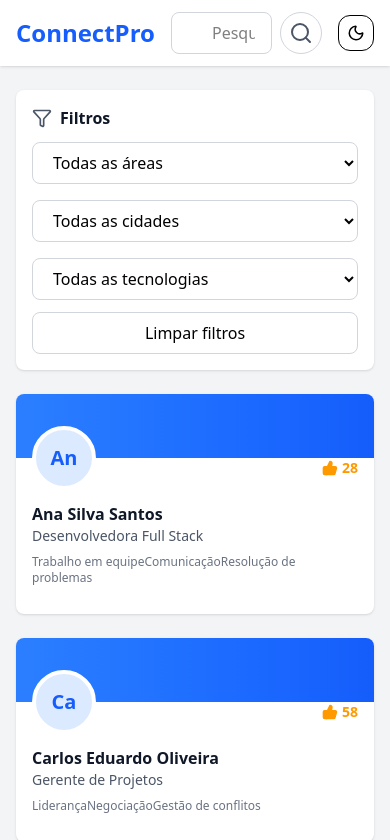
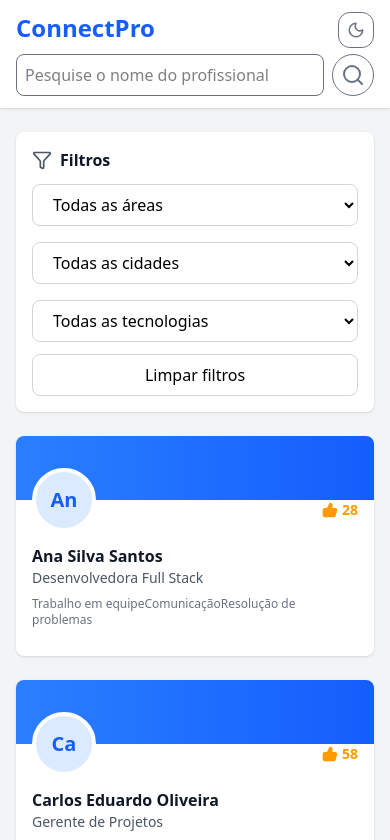
Before and after one commit to Ever-Call/GS2-2025-FrotEnd-WebDev, a React (Vite) app in the folder frontEnd-webDev/: page / in a window 390 px wide. Shown: the top 840 px of the page. Built offline with nearby package versions, Linux system fonts and the light colour scheme.

Commit message:
ajustes finais para design mobile

```diff
--- a/frontEnd-webDev/src/App.jsx
+++ b/frontEnd-webDev/src/App.jsx
@@ -1,9 +1,10 @@
 import perfis from './models/perfis.json'
 import { useState } from 'react'
 import ProfilesSection from './components/ProfilesSection'
-import Search from './components/Search'
+import Search from './components/SearchComponent'
 import Filter from './components/Filter'
 import ThemeToggle from './components/ThemeToggle'
+import SearchComponent from './components/SearchComponent'
 // api interessante: https://randomuser.me/api/?results=60
 export default function App() {
   const database = perfis
@@ -45,22 +46,26 @@ export default function App() {
 
       <header className="bg-white dark:bg-gray-800 shadow-sm sticky top-0 z-1 transition-colors">
         <div className="max-w-7xl mx-auto px-4 py-3">
-          <div className="flex items-center justify-between">
-            <div className="flex items-center gap-4">
+          <div className="grid grid-cols-2 grid-rows-2 md:flex md:items-center md:justify-around">
+            <div className='col-span-1'>
               <h1 className="text-2xl font-bold text-blue-600 dark:text-blue-400">ConnectPro</h1>
             </div>
 
             {/* Search */}
-            <div className="flex-1 max-w-md mx-4">
-              <div className="relative">
-                <Search className="absolute left-3 top-1/2 transform -translate-y-1/2 text-gray-400 w-5 h-5"
-                  database={database} profiles={profiles} setProfiles={setProfiles} setSearchContent={setSearchContent} searchContent={searchContent}
+            <div className="md:w-md col-span-2 row-start-2">
+              <div>
+                <SearchComponent
+                  database={database} profiles={profiles}
+                  setProfiles={setProfiles} setSearchContent={setSearchContent}
+                  searchContent={searchContent}
                 />
               </div>
             </div>
 
             {/* Theme Toggle */}
-            <ThemeToggle/>
+            <div className='col-span-1 text-end'>
+              <ThemeToggle/>
+            </div>
           </div>
         </div>
       </header>
@@ -75,10 +80,6 @@ export default function App() {
         {/* Profiles grid */}
         <ProfilesSection profiles={profiles} setProfiles={setProfiles} setChat={setChat} chat={chat}/>
       </main>
-
-      {/* <Search database={database} profiles={profiles} setProfiles={setProfiles} />
-      <Filter database={database} profiles={profiles} setProfiles={setProfiles} filters={filters}/>
-      <ProfilesSection profiles={profiles} setProfiles={setProfiles} setChat={setChat} chat={chat}/> */}
     </div>
   )
 }
--- a/frontEnd-webDev/src/components/Filter.jsx
+++ b/frontEnd-webDev/src/components/Filter.jsx
@@ -2,7 +2,7 @@ import { FilterIcon } from "lucide-react"
 import { useEffect, useState } from "react"
 // filtro: área, cidade ou tecnologia -> area, localizacao, habilidadesTecnicas[index]
 
-export default function Filter({database, profiles, setProfiles, filters}){
+export default function Filter({database, profiles, setProfiles, filters, setSearchContent}){
   const [area,setArea]= useState('')
   const [cidade, setCidade] = useState('')
   const [habilidadeTecnica, setHabilidadeTecnica] = useState('')
@@ -30,6 +30,7 @@ export default function Filter({database, profiles, setProfiles, filters}){
     setArea("")
     setCidade("")
     setHabilidadeTecnica("")
+    setSearchContent("")
     setProfiles(database)
   }
 
@@ -53,7 +54,7 @@ export default function Filter({database, profiles, setProfiles, filters}){
         <select onChange={(ev)=>setCidade(ev.target.value)} value={cidade} className="border border-gray-300 dark:border-gray-600 dark:bg-gray-700 dark:text-white rounded-lg px-4 py-2 focus:outline-none focus:ring-2 focus:ring-blue-500">
           <option value="" >Todas as cidades</option>
           {filters.cidade.map((cidade)=>(
-            <option value={cidade}>{cidade}</option>
+            <option key={cidade} value={cidade}>{cidade}</option>
           ))}
         </select>
 
@@ -61,7 +62,7 @@ export default function Filter({database, profiles, setProfiles, filters}){
         <select onChange={(ev)=>setHabilidadeTecnica(ev.target.value)} value={habilidadeTecnica} className="border border-gray-300 dark:border-gray-600 dark:bg-gray-700 dark:text-white rounded-lg px-4 py-2 focus:outline-none focus:ring-2 focus:ring-blue-500">
           <option value="" >Todas as tecnologias</option>
           {filters.tecnologia.map((tecnologia)=>(
-            <option value={tecnologia}>{tecnologia}</option>
+            <option key={tecnologia} value={tecnologia}>{tecnologia}</option>
           ))}
         </select>
 
--- a/frontEnd-webDev/src/components/Search.jsx
+++ b/frontEnd-webDev/src/components/SearchComponent.jsx
@@ -1,4 +1,6 @@
-export default function Search({database, setProfiles, searchContent, setSearchContent}){
+import { Search } from "lucide-react"
+
+export default function SearchComponent({database, setProfiles, searchContent, setSearchContent}){
   function search(ev){
     if(ev.key == 'Enter'){
       handleSearch()
@@ -21,12 +23,13 @@ export default function Search({database, setProfiles, searchContent, setSearchC
     <div className="flex gap-2">
       <input onKeyDown={(ev)=>search(ev)}
         type="text"
+        value={searchContent}
         placeholder="Pesquise o nome do profissional"
         onChange={(ev)=>setSearchContent(ev.target.value)}
-        className="w-full pl-10 pr-4 py-2 border border-gray-300 dark:border-gray-600 dark:bg-gray-700 dark:text-white rounded-lg focus:outline-none focus:ring-2 focus:ring-blue-500"
+        className="w-full p-2 border border-gray-500 dark:border-gray-600 dark:bg-gray-700 dark:text-white rounded-lg focus:outline-none focus:ring-2 focus:ring-blue-500"
       />
-      <button onClick={handleSearch} className='border rounded-full p-2 border-gray-300 text-gray-600 dark:border-gray-600 dark:bg-gray-700 dark:text-white'>
-        <svg xmlns="http://www.w3.org/2000/svg" width="24" height="24" viewBox="0 0 24 24" fill="none" stroke="currentColor" stroke-width="2" stroke-linecap="round" stroke-linejoin="round" class="lucide lucide-search-icon lucide-search"><path d="m21 21-4.34-4.34"/><circle cx="11" cy="11" r="8"/></svg>
+      <button onClick={handleSearch} className='border rounded-full p-2 border-gray-500 text-gray-500 dark:border-gray-600 dark:bg-gray-700 dark:text-white'>
+        <Search/>
       </button>
     </div>
   )
--- a/frontEnd-webDev/src/components/ThemeToggle.jsx
+++ b/frontEnd-webDev/src/components/ThemeToggle.jsx
@@ -11,7 +11,7 @@ export default function ThemeToggle() {
   return (
     <button
       aria-label="Alternar tema"
-      className="p-2 rounded-xl border dark:border-white dark:text-white hover:bg-gray-50 dark:hover:bg-gray-900"
+      className="p-2 rounded-xl border border-gray-500 text-gray-500 dark:border-white dark:text-white hover:bg-gray-50 dark:hover:bg-gray-900"
       onClick={() => setDark(d => !d)}
     >
       {dark ? <Sun size={18}/> : <Moon size={18}/>}
```
